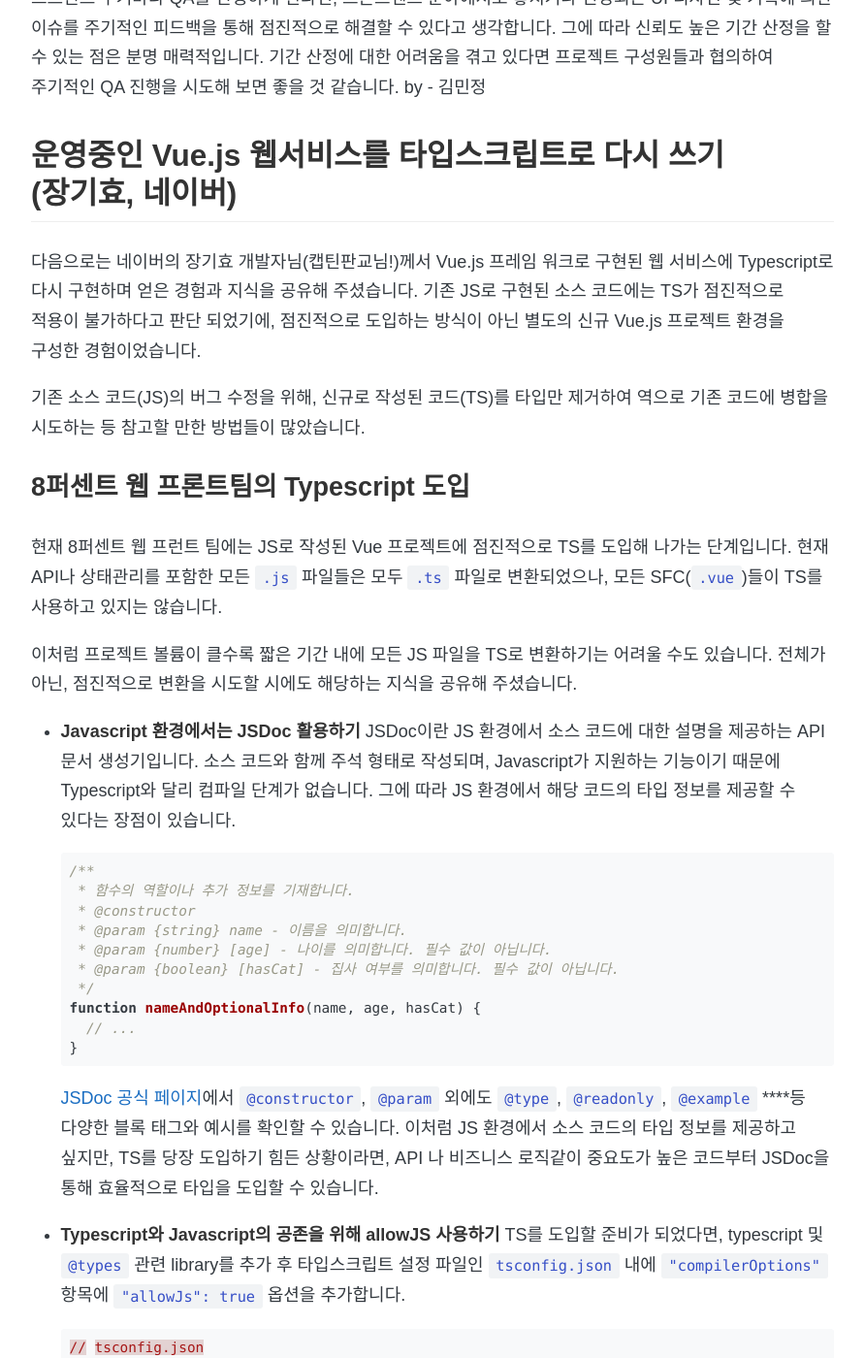
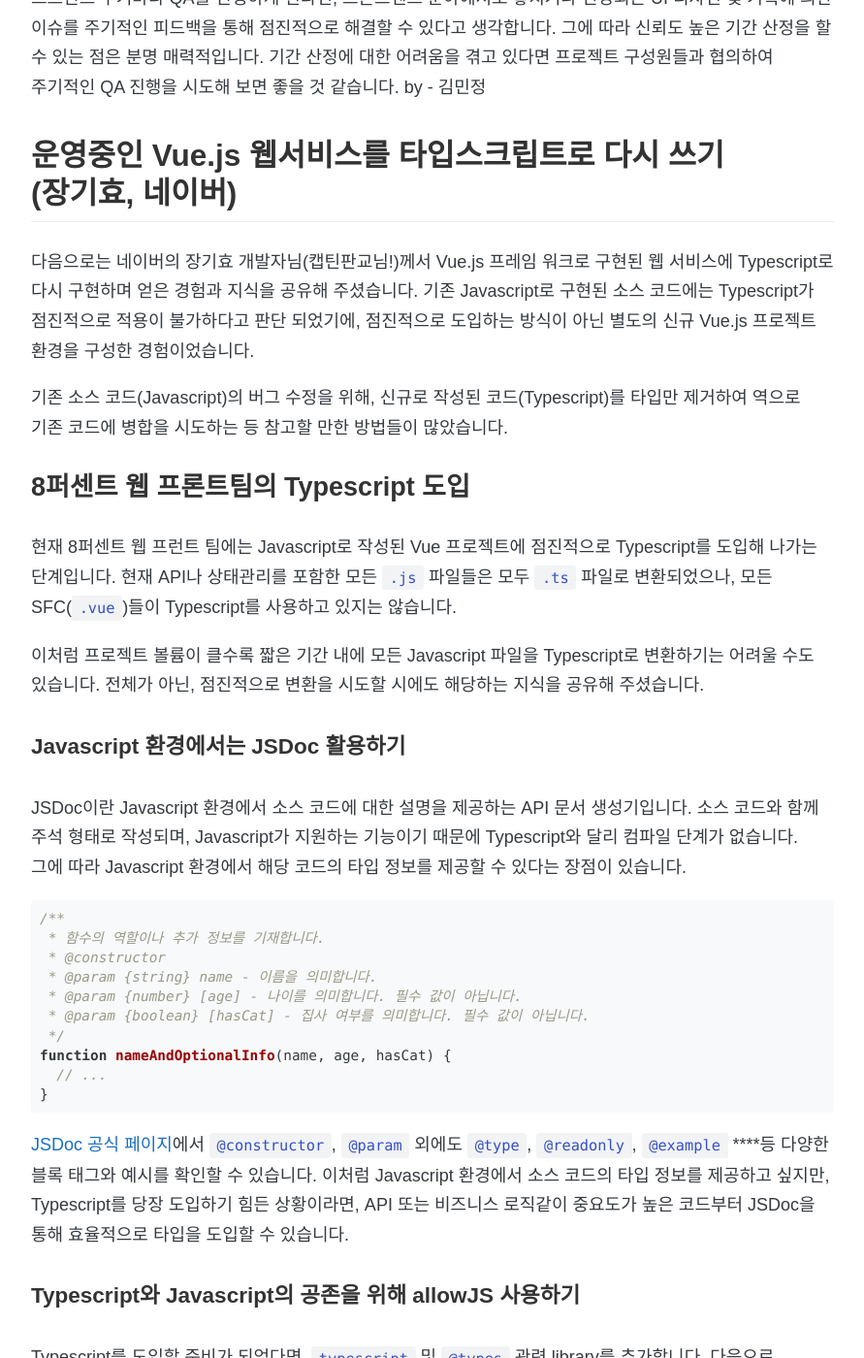
Before and after one commit to 8percent/8percent.github.io, a Jekyll site: the page built from _posts/2022-09-08-신입개발자의_인프콘2022_참가_후기.md, in a window 1280 px wide and 1400 px high, scrolled down 4058 px. Shown: the whole window at 97% size, without its empty margins (194-1085 px from the left). Built offline with Jekyll 4.4.1, drawn with Linux system fonts in a browser that asks for light colours; some web fonts are replaced; some of the changed text lies outside the part shown.

Commit message:
CHG: 내용 수정

````diff
--- a/_posts/2022-09-08-신입개발자의_인프콘2022_참가_후기.md
+++ b/_posts/2022-09-08-신입개발자의_인프콘2022_참가_후기.md
@@ -58,52 +58,56 @@
 
 ## **운영중인 Vue.js 웹서비스를 타입스크립트로 다시 쓰기 (장기효, 네이버)**
 
-다음으로는 네이버의 장기효 개발자님(캡틴판교님!)께서 Vue.js 프레임 워크로 구현된 웹 서비스에 Typescript로 다시 구현하며 얻은 경험과 지식을 공유해 주셨습니다. 기존 JS로 구현된 소스 코드에는 TS가 점진적으로 적용이 불가하다고 판단 되었기에, 점진적으로 도입하는 방식이 아닌 별도의 신규 Vue.js 프로젝트 환경을 구성한 경험이었습니다.
+다음으로는 네이버의 장기효 개발자님(캡틴판교님!)께서 Vue.js 프레임 워크로 구현된 웹 서비스에 Typescript로 다시 구현하며 얻은 경험과 지식을 공유해 주셨습니다. 기존 Javascript로 구현된 소스 코드에는 Typescript가 점진적으로 적용이 불가하다고 판단 되었기에, 점진적으로 도입하는 방식이 아닌 별도의 신규 Vue.js 프로젝트 환경을 구성한 경험이었습니다.
 
-기존 소스 코드(JS)의 버그 수정을 위해, 신규로 작성된 코드(TS)를 타입만 제거하여 역으로 기존 코드에 병합을 시도하는 등 참고할 만한 방법들이 많았습니다.
+기존 소스 코드(Javascript)의 버그 수정을 위해, 신규로 작성된 코드(Typescript)를 타입만 제거하여 역으로 기존 코드에 병합을 시도하는 등 참고할 만한 방법들이 많았습니다.
 
 ### **8퍼센트 웹 프론트팀의 Typescript 도입**
 
-현재 8퍼센트 웹 프런트 팀에는 JS로 작성된 Vue 프로젝트에 점진적으로 TS를 도입해 나가는 단계입니다. 현재 API나 상태관리를 포함한 모든 `.js` 파일들은 모두 `.ts` 파일로 변환되었으나, 모든 SFC(`.vue`)들이 TS를 사용하고 있지는 않습니다.
+현재 8퍼센트 웹 프런트 팀에는 Javascript로 작성된 Vue 프로젝트에 점진적으로 Typescript를 도입해 나가는 단계입니다. 현재 API나 상태관리를 포함한 모든 `.js` 파일들은 모두 `.ts` 파일로 변환되었으나, 모든 SFC(`.vue`)들이 Typescript를 사용하고 있지는 않습니다.
 
-이처럼 프로젝트 볼륨이 클수록 짧은 기간 내에 모든 JS 파일을 TS로 변환하기는 어려울 수도 있습니다. 전체가 아닌, 점진적으로 변환을 시도할 시에도 해당하는 지식을 공유해 주셨습니다.
+이처럼 프로젝트 볼륨이 클수록 짧은 기간 내에 모든 Javascript 파일을 Typescript로 변환하기는 어려울 수도 있습니다. 전체가 아닌, 점진적으로 변환을 시도할 시에도 해당하는 지식을 공유해 주셨습니다.
 
-- **Javascript 환경에서는 JSDoc 활용하기**
-  JSDoc이란 JS 환경에서 소스 코드에 대한 설명을 제공하는 API 문서 생성기입니다. 소스 코드와 함께 주석 형태로 작성되며, Javascript가 지원하는 기능이기 때문에 Typescript와 달리 컴파일 단계가 없습니다. 그에 따라 JS 환경에서 해당 코드의 타입 정보를 제공할 수 있다는 장점이 있습니다.
+#### **Javascript 환경에서는 JSDoc 활용하기**
 
-  ```jsx
-  /**
-   * 함수의 역할이나 추가 정보를 기재합니다.
-   * @constructor
-   * @param {string} name - 이름을 의미합니다.
-   * @param {number} [age] - 나이를 의미합니다. 필수 값이 아닙니다.
-   * @param {boolean} [hasCat] - 집사 여부를 의미합니다. 필수 값이 아닙니다.
-   */
-  function nameAndOptionalInfo(name, age, hasCat) {
-    // ...
-  }
-  ```
+JSDoc이란 Javascript 환경에서 소스 코드에 대한 설명을 제공하는 API 문서 생성기입니다. 소스 코드와 함께 주석 형태로 작성되며, Javascript가 지원하는 기능이기 때문에 Typescript와 달리 컴파일 단계가 없습니다. 그에 따라 Javascript 환경에서 해당 코드의 타입 정보를 제공할 수 있다는 장점이 있습니다.
 
-  [JSDoc 공식 페이지](https://jsdoc.app/index.html)에서 `@constructor`, `@param` 외에도 `@type`, `@readonly`, `@example` \*\*\*\*등 다양한 블록 태그와 예시를 확인할 수 있습니다.
-  이처럼 JS 환경에서 소스 코드의 타입 정보를 제공하고 싶지만, TS를 당장 도입하기 힘든 상황이라면, API 나 비즈니스 로직같이 중요도가 높은 코드부터 JSDoc을 통해 효율적으로 타입을 도입할 수 있습니다.
+```jsx
+/**
+ * 함수의 역할이나 추가 정보를 기재합니다.
+ * @constructor
+ * @param {string} name - 이름을 의미합니다.
+ * @param {number} [age] - 나이를 의미합니다. 필수 값이 아닙니다.
+ * @param {boolean} [hasCat] - 집사 여부를 의미합니다. 필수 값이 아닙니다.
+ */
+function nameAndOptionalInfo(name, age, hasCat) {
+  // ...
+}
+```
 
-- **Typescript와 Javascript의 공존을 위해 allowJS 사용하기**
-  TS를 도입할 준비가 되었다면, typescript 및 `@types` 관련 library를 추가 후 타입스크립트 설정 파일인 `tsconfig.json` 내에 `"compilerOptions"` 항목에 `"allowJs": true` 옵션을 추가합니다.
-  ```json
-  // tsconfig.json
-  {
-    "compilerOptions": {
-      "allowJs": true,
-      "target": "es5",
-      "outDir": "./dist",
-      "moduleResolution": "node",
-      "lib": ["ES2015", "DOM", "DOM.Iterable"]
-    },
-    "include": ["./src/**/*"],
-    "exclude": ["node_modules", "dist"]
-  }
-  ```
-  해당 옵션은 `.ts` 파일 내에서 `.js` 파일이 import 되는 것을 허용하는 것을 의미합니다. 이를 통해 기존 JS 코드 베이스에서 TS를 도입할 수 있는 환경을 구축할 수 있습니다. 세션을 진행해주신 [장기효 님이 작성하신 글](https://joshua1988.github.io/ts/etc/convert-js-to-ts.html)에 더욱 자세히 나와 있으니 참고하셔도 좋습니다. by - 김민정
+[JSDoc 공식 페이지](https://jsdoc.app/index.html)에서 `@constructor`, `@param` 외에도 `@type`, `@readonly`, `@example` \*\*\*\*등 다양한 블록 태그와 예시를 확인할 수 있습니다.
+이처럼 Javascript 환경에서 소스 코드의 타입 정보를 제공하고 싶지만, Typescript를 당장 도입하기 힘든 상황이라면, API 또는 비즈니스 로직같이 중요도가 높은 코드부터 JSDoc을 통해 효율적으로 타입을 도입할 수 있습니다.
+
+#### **Typescript와 Javascript의 공존을 위해 allowJS 사용하기**
+
+Typescript를 도입할 준비가 되었다면, `typescript` 및 `@types` 관련 library를 추가합니다. 다음으로 타입스크립트 설정 파일인 `tsconfig.json`을 생성하여 `"compilerOptions"` 항목에 `"allowJs": true` 옵션을 추가합니다.
+
+```json
+// tsconfig.json
+{
+  "compilerOptions": {
+    "allowJs": true,
+    "target": "es5",
+    "outDir": "./dist",
+    "moduleResolution": "node",
+    "lib": ["ES2015", "DOM", "DOM.Iterable"]
+  },
+  "include": ["./src/**/*"],
+  "exclude": ["node_modules", "dist"]
+}
+```
+
+해당 옵션은 `.ts` 파일 내에서 `.js` 파일이 import 되는 것을 허용하는 것을 의미합니다. 이를 통해 기존 Javascript 코드 베이스에서 Typescript를 도입할 수 있는 환경을 구축할 수 있습니다. 세션을 진행해주신 [장기효 님이 작성하신 글](https://joshua1988.github.io/ts/etc/convert-js-to-ts.html)에 더욱 자세히 나와 있으니 참고하셔도 좋습니다. by - 김민정
 
 ## **인프런 아키텍처의 과거와 현재, 그리고 미래 (이동욱, 인프랩)**
 
````
